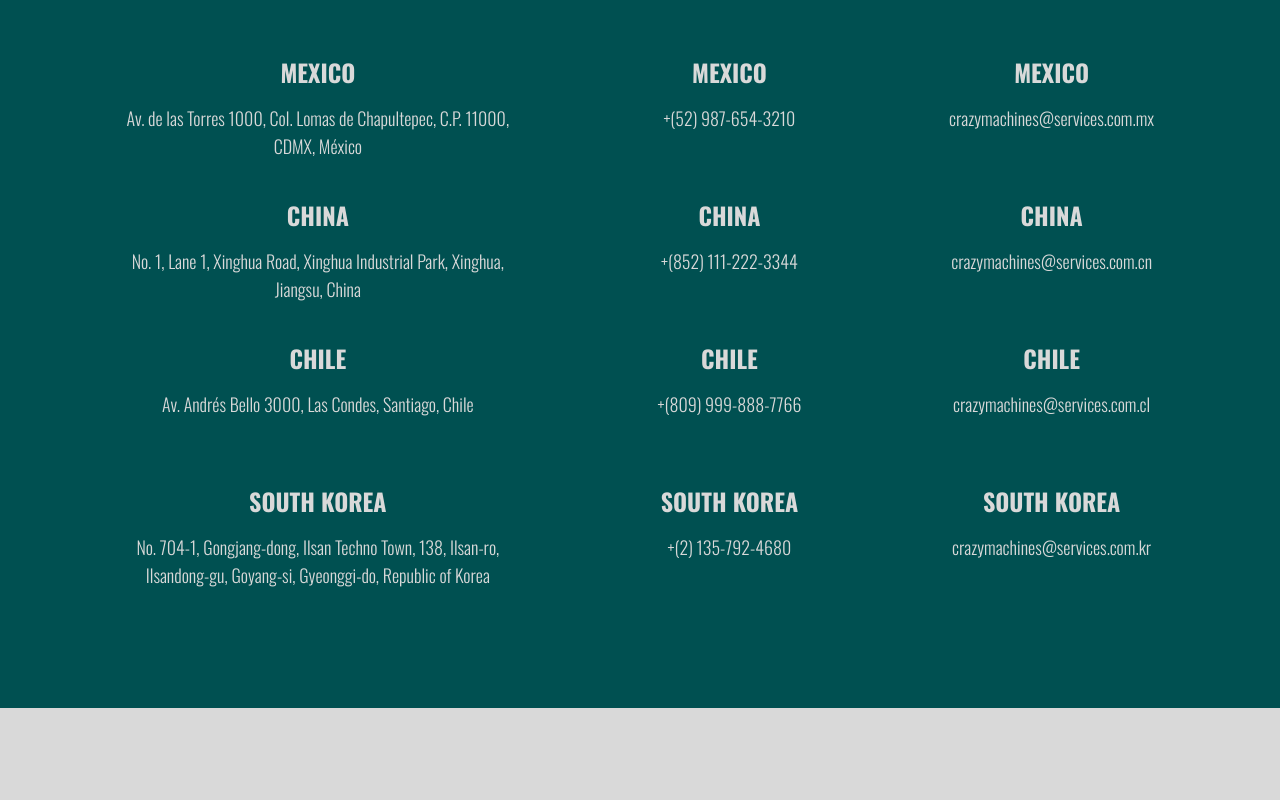
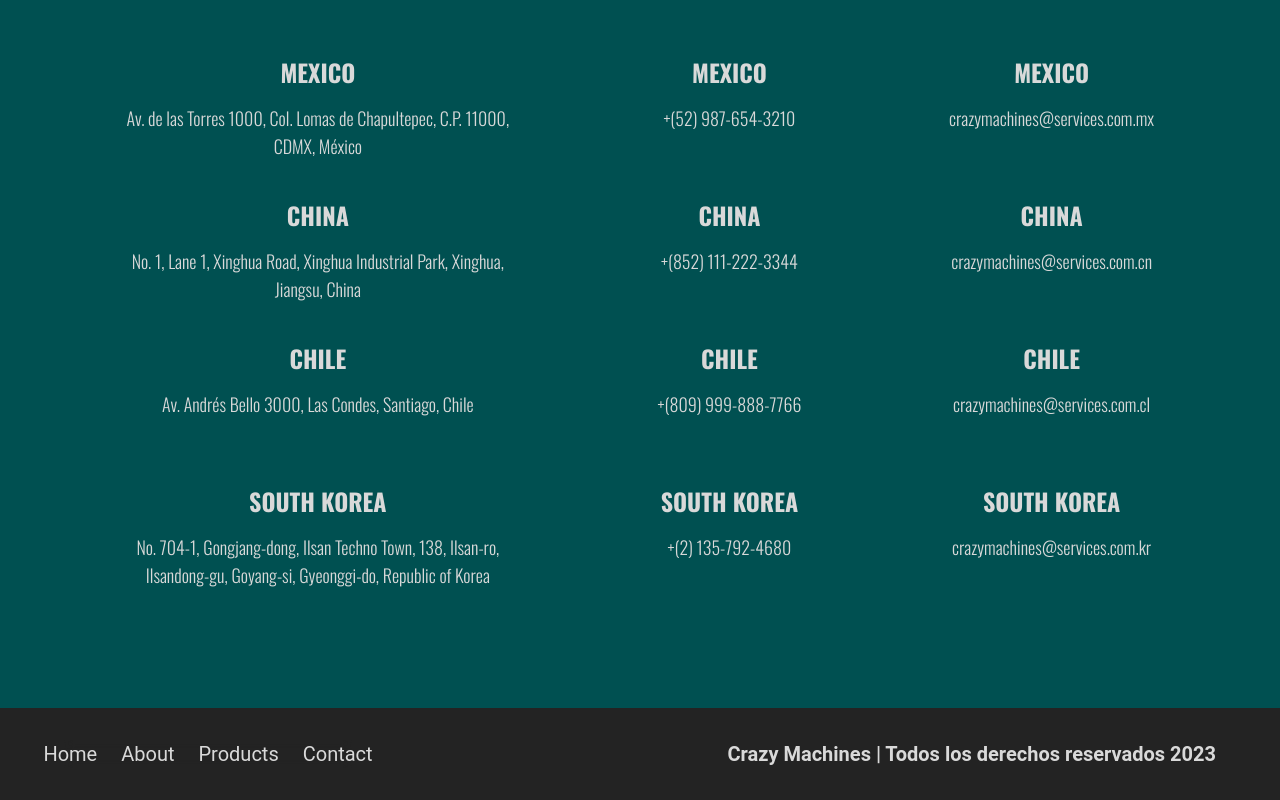
Before and after one commit to EnriqueOrtiz95/CrazyMachines, a React (Vite) app: page / in a window 1280 px wide. Shown: the part 6563-7363 px from the top of the page. Before the commit the page ends 7271 px from the top, so only its background shows below. Built offline with nearby package versions, Linux system fonts and the light colour scheme.

Commit message:
Adding Footer + changing Login/Register styles/names | WIP backend

```diff
--- a/src/App.jsx
+++ b/src/App.jsx
@@ -21,6 +21,7 @@
           <Route path="/contact" element={<Contact />} />
           <Route path="*" element={<NotFound />} />
         </Route>
+
       </Routes>
     </Router>
   );
--- a/src/components/Layout/Layout.jsx
+++ b/src/components/Layout/Layout.jsx
@@ -1,4 +1,5 @@
 import { Outlet } from "react-router-dom";
+import Footer from "../../pages/Footer/Footer";
 import Navbar from "../Navbar/Navbar";
 
 const Layout = () => {
@@ -8,6 +9,7 @@
       <main>
         <Outlet />
       </main>
+      <Footer />
     </>
   );
 };
--- a/src/pages/Contact/Contact.jsx
+++ b/src/pages/Contact/Contact.jsx
@@ -12,7 +12,7 @@
         <meta name="description" content="Crazy Machine's Contact" />
       </Helmet>
 
-      <section className={`bg-cyan-cust text-white-cust ${styles.oswald}`}>
+      <section id="contact" className={`bg-cyan-cust text-white-cust ${styles.oswald}`}>
         <h1>GET IN TOUCH</h1>
         <div className="flex flex-col md:flex-row gap-6 items-center justify-around flex-wrap ">
           <div className="flex flex-col items-center justify-center md:w-1/3 text-center">
--- /dev/null
+++ b/src/pages/Footer/Footer.jsx
@@ -0,0 +1,38 @@
+import { useLocation } from "react-router-dom";
+
+const Footer = () => {
+  const { pathname } = useLocation();
+  return (
+    <footer
+      className={`flex flex-col md:flex-row items-center px-16 py-8 bg-black-cust text-white-cust text-xl ${
+        pathname === "/" ? "md:justify-between" : "md:justify-center"
+      }`}
+    >
+      <nav
+        className={` ${
+          pathname === "/"
+            ? "w-full lg:w-1/4 flex flex-col md:flex-row gap-6 justify-center items-center"
+            : "hidden"
+        } `}
+      >
+        <a href="#top">Home</a>
+        <a href="#about">About</a>
+        <a href="#products">Products</a>
+        <a href="#contact" className="mb-6 md:mb-0">
+          Contact
+        </a>
+      </nav>
+
+      <p
+        className={`w-full lg:w-3/4 text-center xl:clear-both font-bold ${
+          pathname === "/" ? "lg:text-right" : "lg:text-center"
+        }`}
+      >
+        Crazy Machines | Todos los derechos reservados{" "}
+        {new Date().getFullYear()}
+      </p>
+    </footer>
+  );
+};
+
+export default Footer;
--- a/src/pages/Products/Products.jsx
+++ b/src/pages/Products/Products.jsx
@@ -11,7 +11,7 @@
         <meta name="description" content="Crazy Machine's Products" />
       </Helmet>
 
-      <section className="">
+      <section id="products" className="">
         <h1 className="pb-[15rem]">Products</h1>
 
         <div className="grid md:grid-cols-2 xl:grid-cols-3 gap-4 w-[90%] mx-auto md:w-auto">
--- a/src/pages/Register/Register.jsx
+++ b/src/pages/Register/Register.jsx
@@ -140,11 +140,11 @@
             {({ errors, handleSubmit }) => (
               <Form
                 onSubmit={handleSubmit}
-                className={`bg-gray-form4 border-gray-form2 shadow-md border-2 border-double text-gray-BA max-w-[600px] w-[90%] mx-auto p-12 my-24 relative ${
+                className={`bg-gray-form4 border-gray-form2 text-2xl shadow-md border-2 border-double text-gray-BA max-w-[600px] w-[90%] mx-auto p-12 my-24 relative ${
                   username && !userExists && "hidden"
                 } `}
               >
-                <h2 className="heading text-red-fond">Pumper Register</h2>
+                <h2 className="heading text-red-fond">Create Account</h2>
                 <label className="flex items-center justify-center w-[100px] h-[100px] absolute top-0 right-0 mb-6 text-white cursor-pointer bg-gray-form4 p-6">
                   <BiArrowBack
                     className="mr-2 text-white text-[3rem] hover:text-gray-BA"
```
